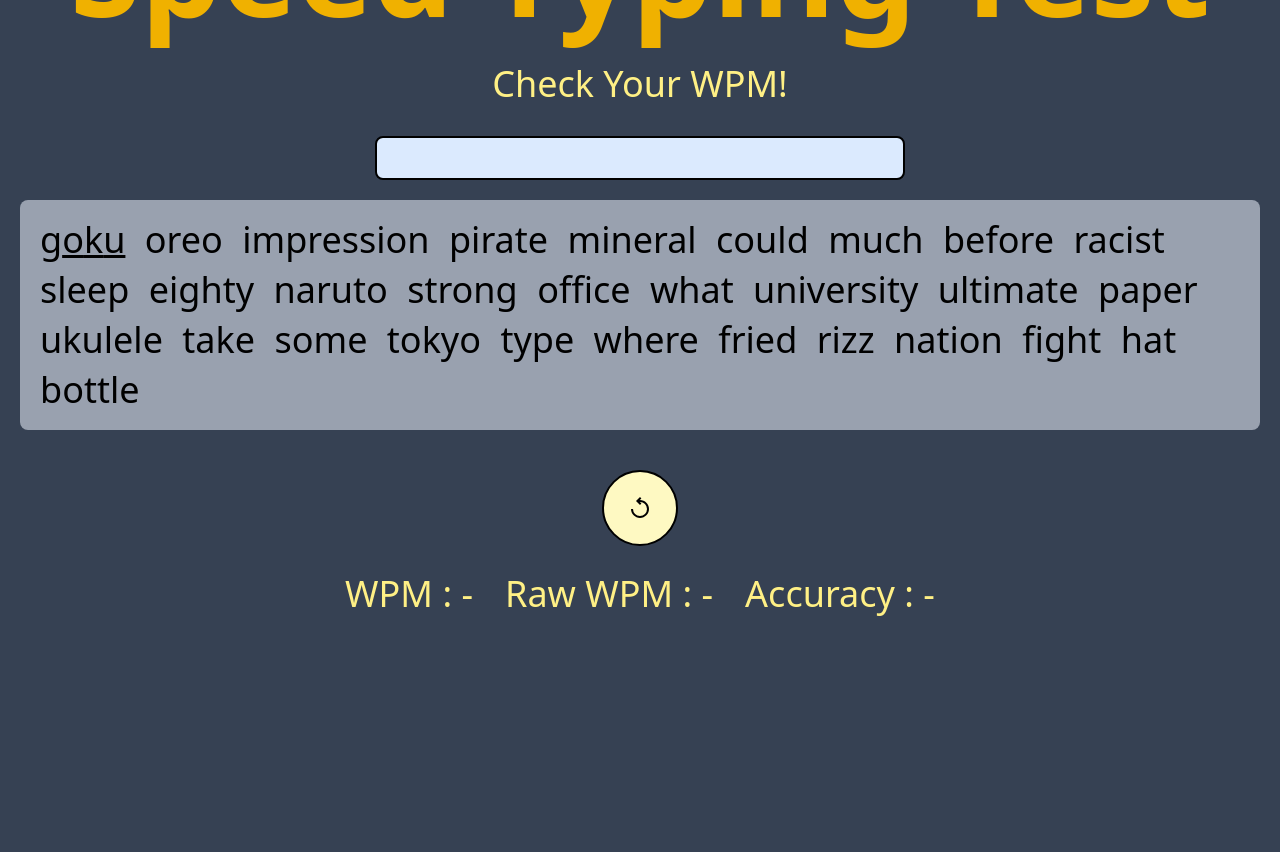
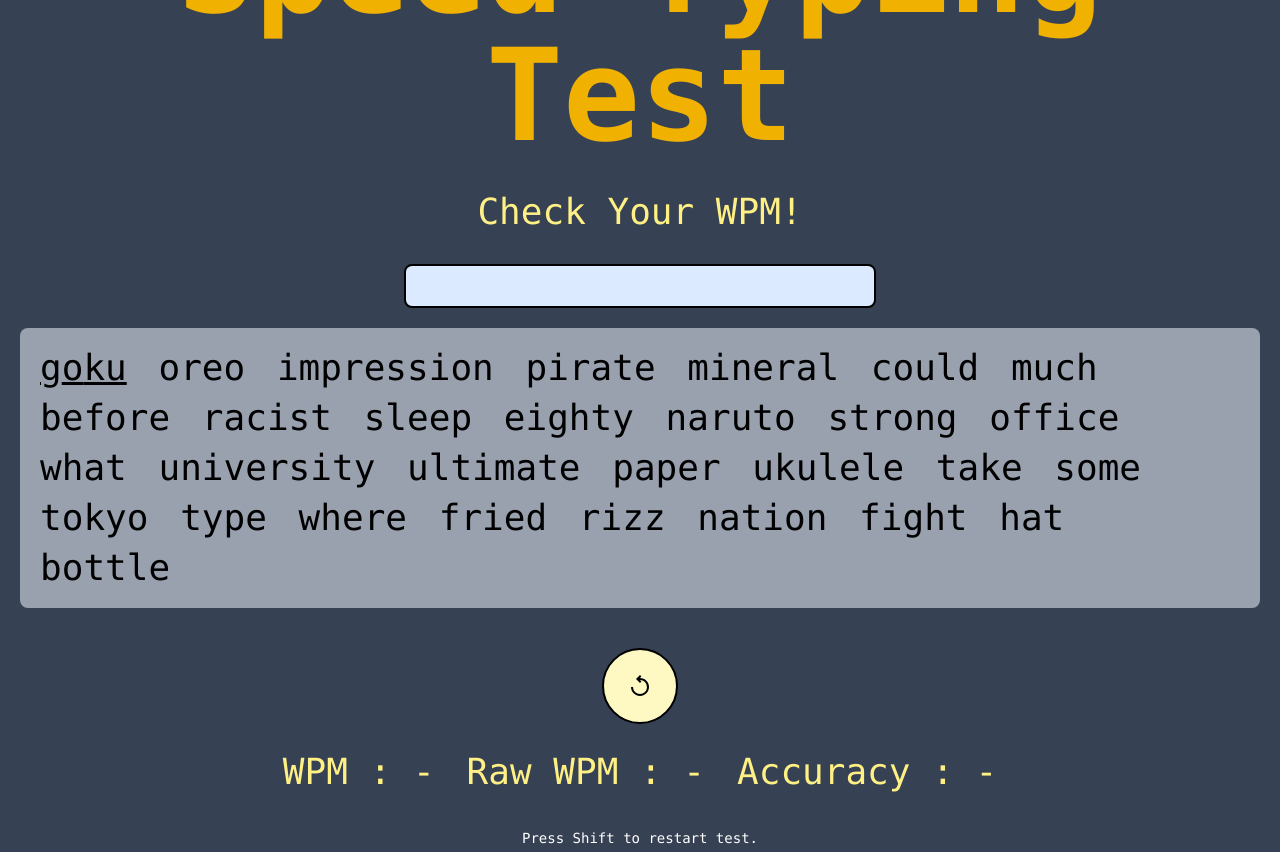
Before and after one commit to Irfan-Mazhar/Speed-Typing-Test, a React (Vite) app: page / in a window 1280 px wide. Shown: the part 240-1092 px from the top of the page. Before the commit the page ends 858 px from the top, so only its background shows below. Built offline with nearby package versions, Linux system fonts and the light colour scheme.

Commit message:
Added shortcut to restart

```diff
--- a/src/App.jsx
+++ b/src/App.jsx
@@ -23,7 +23,7 @@ function App() {
 
   useEffect(() => {
     setStartTime(Date.now());
-  }, [isTyping == true]);
+  }, [isTyping]);
 
   useEffect(() => {
     setInputText("");
@@ -36,8 +36,8 @@ function App() {
     if (!finishedRace) alert("Time Up!");
     const end = Date.now();
     const durationMin = (end - startTime) / 1000 / 60;
-    setRawWpm(Math.floor(rawCount / 5 / durationMin));
-    setWpm(Math.floor(charCount / 5 / durationMin));
+    setRawWpm(rawCount / 5 / durationMin);
+    setWpm(charCount / 5 / durationMin);
     setCharCount(0);
     setRawCount(0);
     setInputText("");
@@ -46,20 +46,23 @@ function App() {
   }
 
   function resetTest() {
+    setInputText("");
     setTimeUp(false);
     setFinishedRace(false);
     setIsTyping(false);
+    setCharCount(0);
+    setRawCount(0);
     shuffleWords();
     setWpm(null);
     setRawWpm(null);
   }
+
   const onChange = (e) => {
     setFinishedRace(false);
     setTimeUp(false);
     setIsTyping(true);
     const value = e.target.value;
-    if (value.length > inputText.length) {
-      const newChar = value[value.length - 1];
+    if (value.length > inputText.length || value.length < inputText.length) {
       setRawCount((prev) => prev + 1);
     }
 
@@ -70,7 +73,8 @@ function App() {
     if (value[currentLetterIndex] === currentWord[currentLetterIndex]) {
       setCurrentLetterIndex((prev) => prev + 1);
       setCharCount((prev) => prev + 1);
-      console.log("charcount" + charCount, " rawCount: ", rawCount);
+      // setRawCount((prev) => prev + 1);
+      console.log("charcount" + charCount, " rawCount: " + rawCount);
     }
     if (value.endsWith(" ")) {
       if (
@@ -80,6 +84,7 @@ function App() {
       ) {
         setInputText("");
         setCharCount((prev) => prev + 1);
+        // setRawCount((prev) => prev + 1)
         setCurrentIndex((prev) => prev + 1);
         setCurrentLetterIndex(0);
       }
@@ -95,7 +100,7 @@ function App() {
   };
 
   return (
-    <div class=" flex flex-col justify-center items-center text-center  md:mt-25  ">
+    <div class=" flex flex-col justify-center items-center text-center  md:mt-25  font-mono">
       <h1 class="text-6xl mb-3.5 mt-6 font-bold text-center text-yellow-500 md:mb-8 lg:text-9xl  md:pt-5 ">
         Speed Typing Test
       </h1>
@@ -105,15 +110,23 @@ function App() {
           Start Typing to retake the test...
         </p>
       ) : (
-        <p class="text-3xl mb-15 text-yellow-200 md:mb-8 md:text-4xl">Check Your WPM!</p>
+        <p class="text-3xl mb-15 text-yellow-200 md:mb-8 md:text-4xl">
+          Check Your WPM!
+        </p>
       )}
 
-      <div class="flex flex-col items-center justify-center ">
+      <div class="flex flex-col items-center justify-center">
         {isTyping && <Timer onTimeUp={endTest} />}
         <input
           type="text"
           className="inputText"
           value={inputText}
+          onKeyDown={(e) => {
+            if (e.key === "Shift") {
+              setInputText("");
+              resetTest();
+            }
+          }}
           onChange={onChange}
           class="text-lg border-2 rounded-lg focus:outline-none bg-blue-100 caret-yellow-500 pl-1 md:text-4xl"
         ></input>
@@ -135,6 +148,7 @@ function App() {
             resetTest();
           }}
         >
+
           <span>
             <svg
               xmlns="http://www.w3.org/2000/svg"
@@ -151,11 +165,14 @@ function App() {
           className="wpm-counter"
           class="flex flex-col text-3xl text-left text-yellow-200 mt-4 md:flex-row md:text-4xl md:mt-4 md:gap-8"
         >
-          <p>WPM : {wpm ? wpm : "-"} </p>
-          <span>Raw WPM : {rawWpm ? rawWpm : "-"}</span>
+          <p>WPM : {wpm ? Math.floor(wpm) : "-"} </p>
+          <span>Raw WPM : {rawWpm ? Math.floor(rawWpm) : "-"}</span>
           <p>Accuracy : {wpm ? Math.floor((wpm / rawWpm) * 100) + "%" : "-"}</p>
         </div>
       </div>
+      <span class="mt-10 text-sm text-center text-white relative bottom-1">
+        Press Shift to restart test.
+      </span>
     </div>
   );
 }
```
